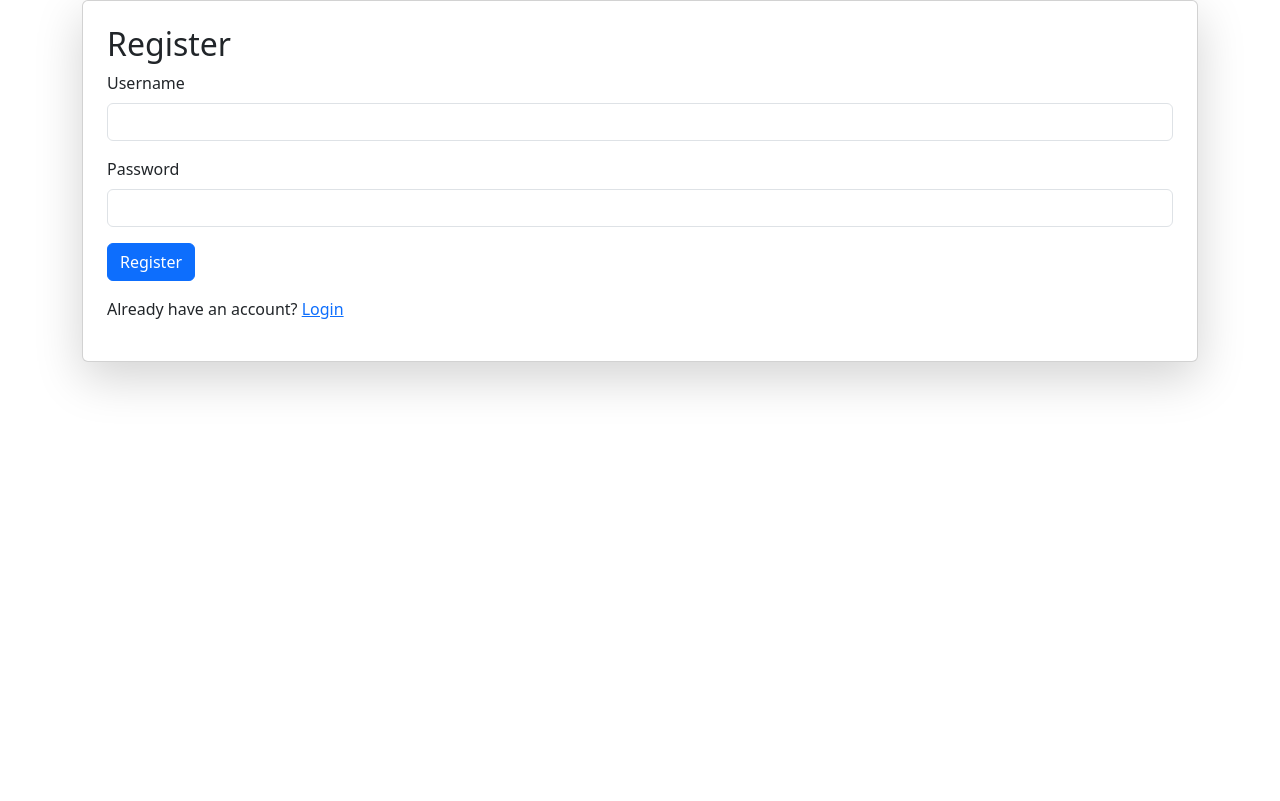
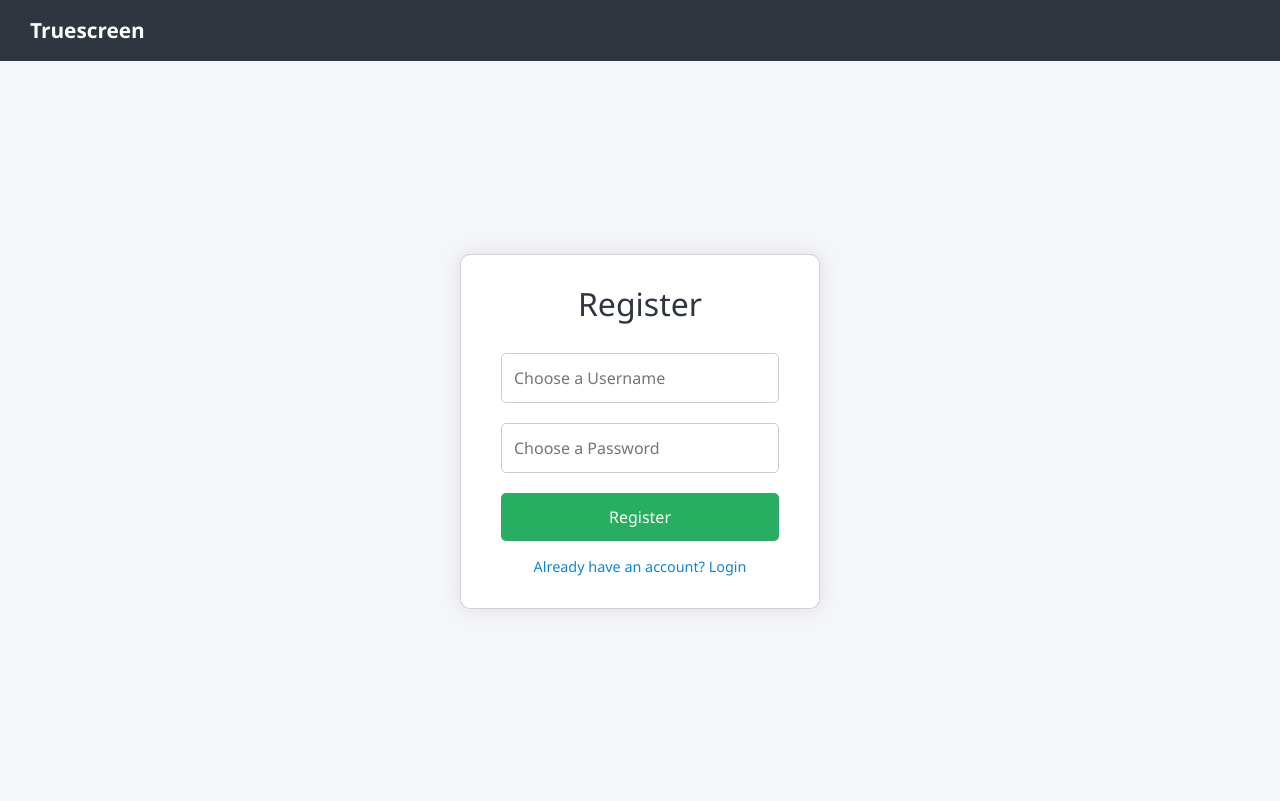
Before and after one commit to sampadapansare/truescreen, a Flask app: page /register in a window 1280 px wide. Before the commit the page ends 391 px from the top, so only its background shows below. Run offline with Flask 3, Linux system fonts and the light colour scheme.

Commit message:
register.html

```diff
--- a/templates/register.html
+++ b/templates/register.html
@@ -2,42 +2,93 @@
 <html lang="en">
 <head>
   <meta charset="UTF-8">
+  <meta name="viewport" content="width=device-width, initial-scale=1.0">
   <title>Register</title>
+  <link rel="stylesheet" href="{{ url_for('static', filename='styles.css') }}">
+
+  <!-- Bootstrap CSS -->
   <link href="https://cdn.jsdelivr.net/npm/bootstrap@5.3.0/dist/css/bootstrap.min.css" rel="stylesheet">
-  <link rel="stylesheet" href="{{ url_for('static', filename='style.css') }}">
+  <!-- Bootstrap JS -->
+  <script src="https://cdn.jsdelivr.net/npm/bootstrap@5.3.0/dist/js/bootstrap.bundle.min.js"></script>
+
+  <style>
+    body {
+      margin: 0; font-family: 'Segoe UI', sans-serif;
+      background: #f5f6fa;
+    }
+    .navbar {
+      background: #2f3640; color: #fff;
+      padding: 15px 30px; display: flex;
+      align-items: center;
+    }
+    .navbar .brand {
+      font-size: 1.3em; font-weight: bold;
+    }
+    .container {
+      display: flex; justify-content: center; align-items: center;
+      height: calc(100vh - 60px);
+    }
+    .card {
+      background: #fff; padding: 30px 40px;
+      border-radius: 10px; box-shadow: 0 0 20px rgba(0,0,0,0.1);
+      width: 360px;
+    }
+    .card h2 {
+      margin-bottom: 20px; color: #2f3640;
+      text-align: center;
+    }
+    .card input {
+      width: 100%; padding: 12px;
+      margin: 10px 0; border: 1px solid #ccc;
+      border-radius: 5px; font-size: 1em;
+    }
+    .card button {
+      width: 100%; padding: 12px;
+      margin-top: 10px; background: #27ae60;
+      border: none; color: #fff; font-size: 1em;
+      border-radius: 5px; cursor: pointer;
+      transition: background 0.3s;
+    }
+    .card button:hover {
+      background: #2ecc71;
+    }
+    .card .link {
+      display: block; text-align: center;
+      margin-top: 15px; color: #0984e3;
+      text-decoration: none; font-size: 0.9em;
+    }
+    .flash {
+      text-align: center;
+      color: #e84118;
+      margin-top: 10px;
+      font-size: 0.9em;
+    }
+  </style>
 </head>
 <body>
+  <div class="navbar">
+    <div class="brand">Truescreen</div>
+  </div>
+
   <div class="container">
-    <div class="card p-4 shadow-lg">
+    <div class="card">
       <h2>Register</h2>
+      <form method="POST">
+        <input type="text" name="username" placeholder="Choose a Username" required>
+        <input type="password" name="password" placeholder="Choose a Password" required>
+        <button type="submit">Register</button>
+      </form>
 
-      <!-- Flash Messages -->
-      {% with messages = get_flashed_messages(with_categories=true) %}
+      {% with messages = get_flashed_messages() %}
         {% if messages %}
-          {% for category, message in messages %}
-            <div class="alert alert-{{ 'danger' if category == 'error' else category }} alert-dismissible fade show" role="alert">
-              {{ message }}
-              <button type="button" class="btn-close" data-bs-dismiss="alert" aria-label="Close"></button>
-            </div>
+          {% for message in messages %}
+            <div class="flash">{{ message }}</div>
           {% endfor %}
         {% endif %}
       {% endwith %}
 
-      <form method="POST">
-        <div class="mb-3">
-          <label for="username" class="form-label">Username</label>
-          <input type="text" id="username" name="username" class="form-control" required>
-        </div>
-        <div class="mb-3">
-          <label for="password" class="form-label">Password</label>
-          <input type="password" id="password" name="password" class="form-control" required>
-        </div>
-        <button type="submit" class="btn btn-primary">Register</button>
-        <p class="mt-3">Already have an account? <a href="{{ url_for('login') }}">Login</a></p>
-      </form>
+      <a href="/login" class="link">Already have an account? Login</a>
     </div>
   </div>
-
-  <script src="https://cdn.jsdelivr.net/npm/bootstrap@5.3.0/dist/js/bootstrap.bundle.min.js"></script>
 </body>
 </html>
```
